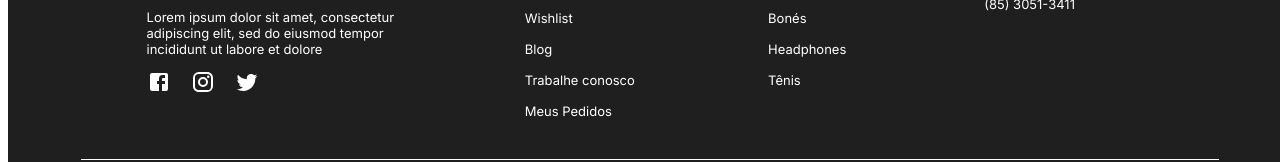
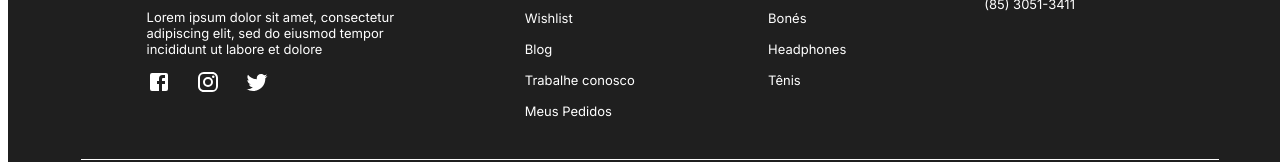
Before and after one commit to fniellylima/loja_online_grupo2, a React (Create React App) app in the folder fs13-loja-online-main/: page /produtos in a window 1280 px wide. Shown: the part 291-453 px from the top of the page. Built offline with nearby package versions, Linux system fonts and the light colour scheme; what react-swipeable-views-utils would draw is missing.

Commit message:
add hover em links do footer e cards dos produtos em alta

```diff
--- a/fs13-loja-online-main/src/components/Card/styles.scss
+++ b/fs13-loja-online-main/src/components/Card/styles.scss
@@ -97,3 +97,13 @@ div.CardContainer {
         }
     }
 }
+
+.CardContainer:hover {
+    box-shadow: 1px 2px 2px 1px  #dbd9d9;
+   //  -webkit-box-shadow: 1px 1px 3px #666;
+   //  -moz-box-shadow: 1px 1px 3px #666;
+     cursor: pointer;
+     transform: scale(1.1);
+     margin-bottom: 10px;
+
+ }
--- a/fs13-loja-online-main/src/components/Footer/styles.scss
+++ b/fs13-loja-online-main/src/components/Footer/styles.scss
@@ -44,6 +44,7 @@
   p {
     margin-bottom: 10px;
     margin-top: 5px;
+    cursor: pointer;
   }
 }
 
@@ -68,9 +69,10 @@
   display: flex;
   flex-direction: row;
 
+
 }
 
 .icons-footer > div{
-
-  padding-right: 20px;
+    margin-right: 25px;
+    cursor: pointer;
 }
```
